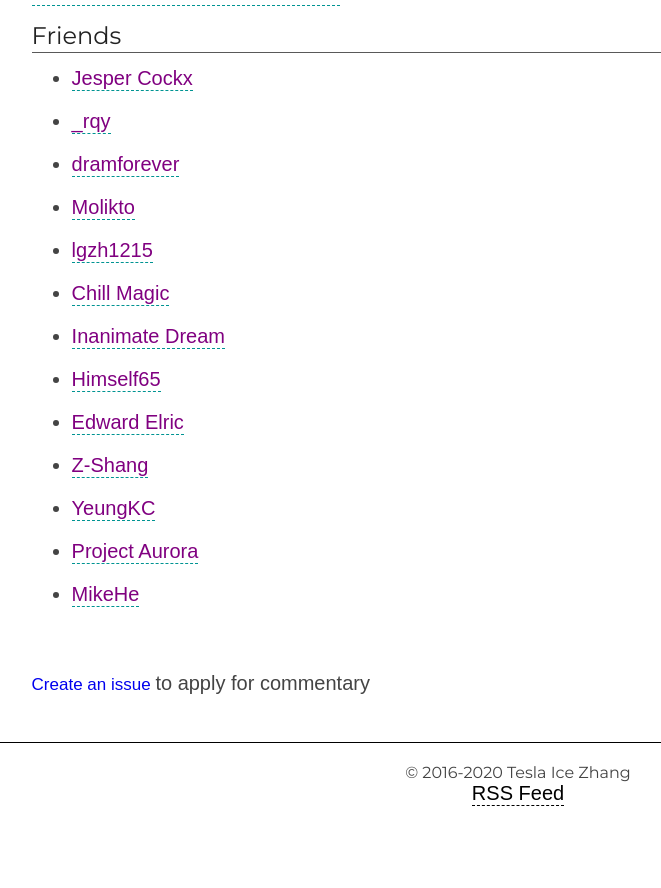
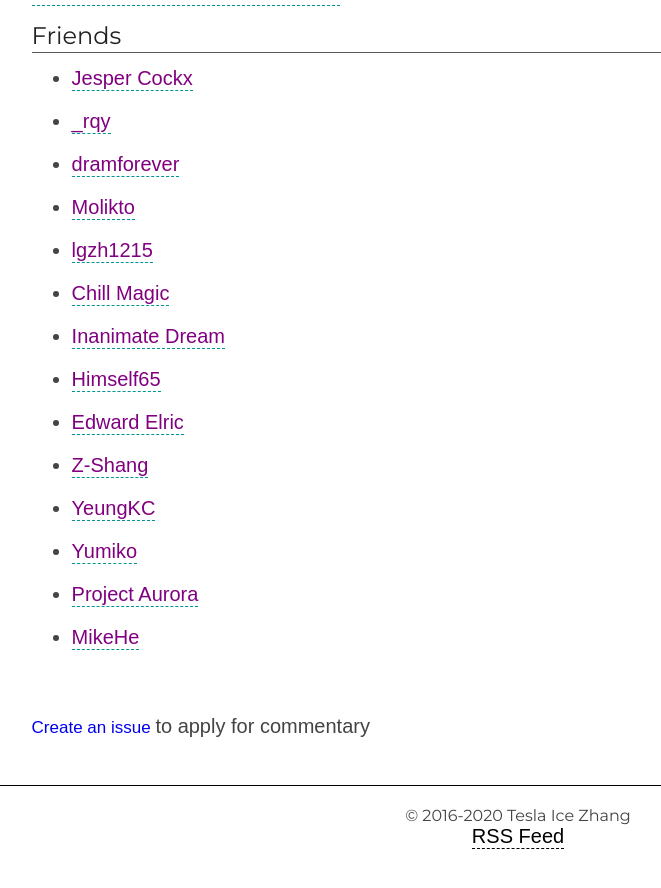
Before and after one commit to anqurvanillapy/ice1000.github.io, a Jekyll site: the page built from assets/pages/about.md, in a window 1280 px wide and 900 px high, scrolled down 1187 px. Shown: the top 888 px of the window, without its empty margins (122-783 px from the left). Built offline with Jekyll 4.4.1, drawn with Linux system fonts in a browser that asks for light colours; before the commit the page ends 2044 px from its top, so only the background shows below that.

Commit message:
Add yumiko

```diff
--- a/_data/links.yml
+++ b/_data/links.yml
@@ -133,6 +133,9 @@
 - name: YeungKC
   url: https://YeungKC.com
 
+- name: Yumiko
+  url: http://xn--i2r.xn--rhqv96g
+
 # - name: Rabenda
   # name_cn: Rabenda的自言自语之地
   # url: https://rabenda.github.io
```
